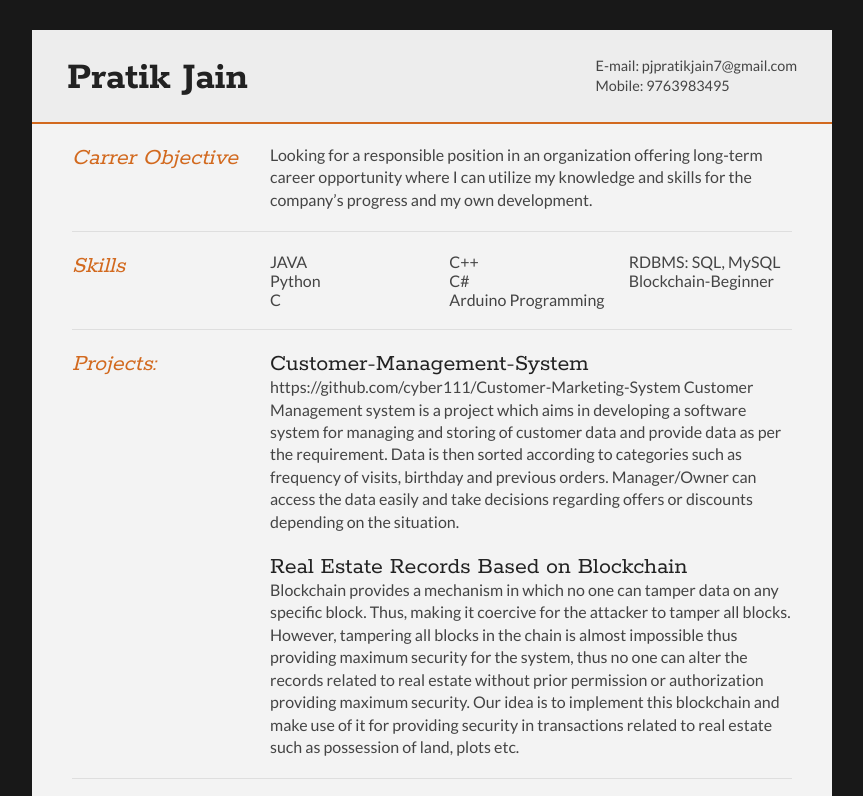
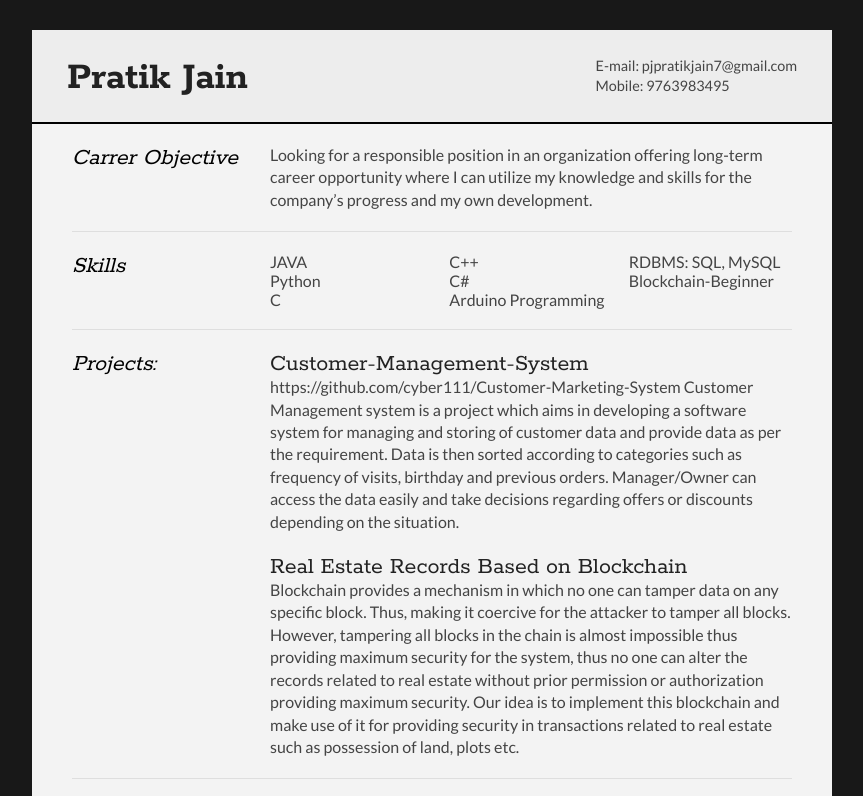
Before and after one commit to cyber111/cyber111.github.io, a plain HTML site: page index.html in a window 1280 px wide. Shown: the top 796 px of the page, without its empty margins (208-1071 px from the left). Drawn offline with Linux system fonts and the light colour scheme.

Commit message:
Update style.css

```diff
--- a/style.css
+++ b/style.css
@@ -31,7 +31,7 @@ p {
 
 .mainDetails {
 	padding: 25px 35px;
-	border-bottom: 2px solid #D2691E;
+	border-bottom: 2px solid #000000;
 	background: #ededed;
 }
 
@@ -95,7 +95,7 @@ p {
 }
 
 #contactDetails ul li a:hover {
-	color: #D2691E;
+	color: #000000;
 }
 
 
@@ -126,7 +126,7 @@ section:last-child {
 	font-family: 'Rokkitt', Helvetica, Arial, sans-serif;
 	font-style: italic;
 	font-size: 1.5em;
-	color: #D2691E;
+	color: #000000;
 }
 
 .sectionContent h2 {
```
